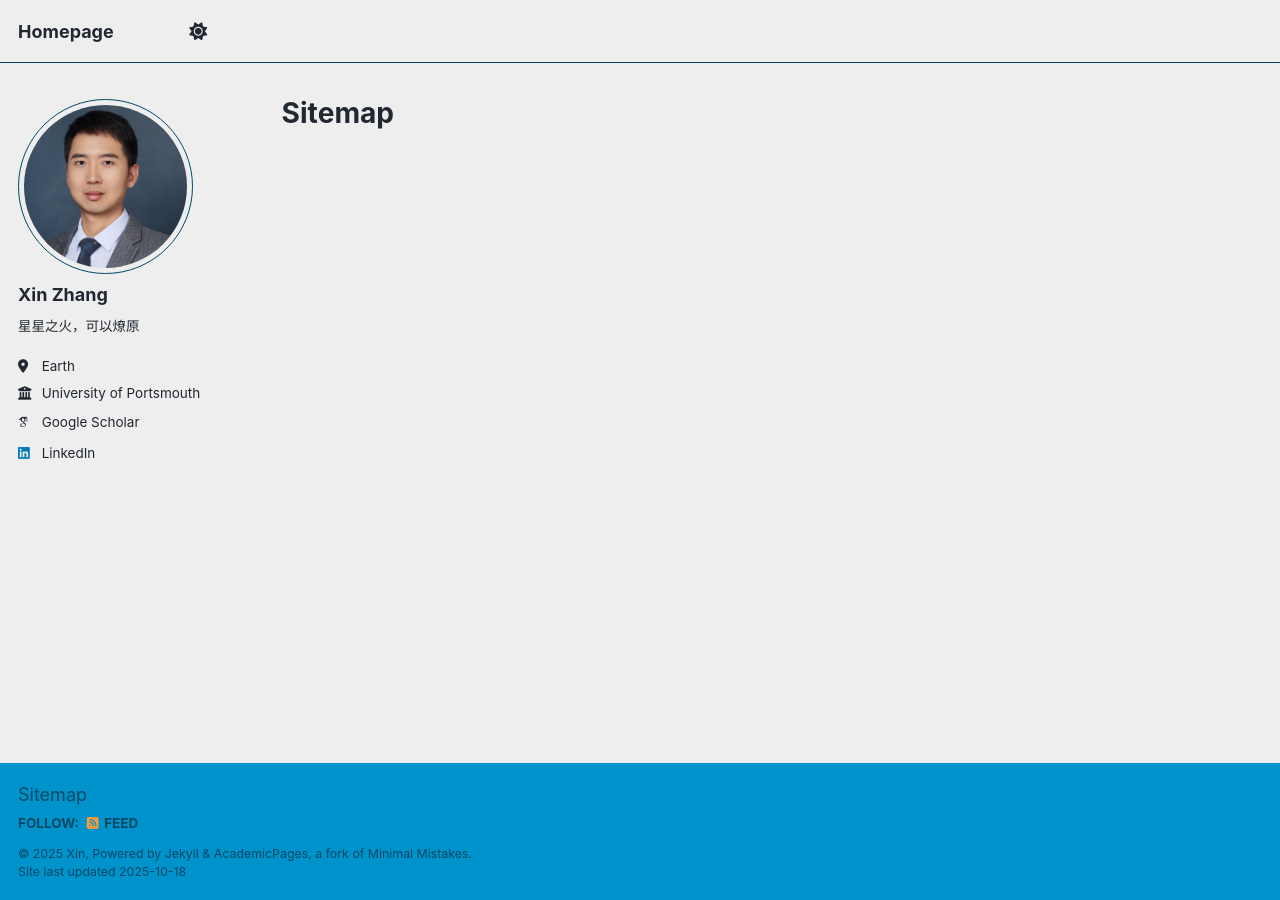
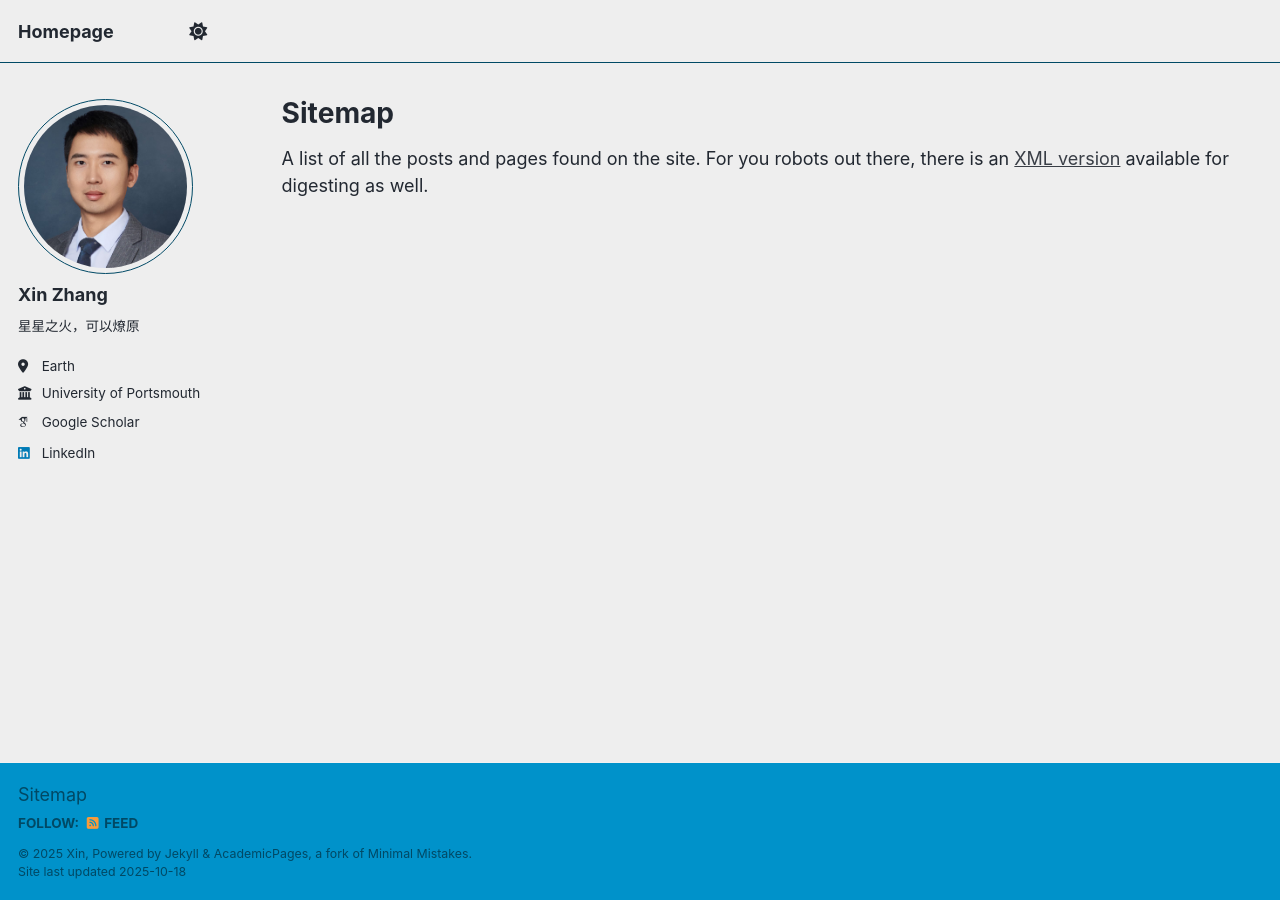
Before and after one commit to Mansion-ZX/Mansion-ZX.github.io, a Jekyll site: the page built from _pages/sitemap.md, in a window 1280 px wide. Built offline with Jekyll 4.4.1, drawn with Linux system fonts in a browser that asks for light colours; some web fonts are replaced; a script that is not in the unit is left out.

Commit message:
Update sitemap.md

```diff
--- a/_pages/sitemap.md
+++ b/_pages/sitemap.md
@@ -4,3 +4,6 @@ title: "Sitemap"
 permalink: /sitemap/
 author_profile: true
 ---
+{% include base_path %}
+
+A list of all the posts and pages found on the site. For you robots out there, there is an [XML version]({{ base_path }}/sitemap.xml) available for digesting as well.
```
